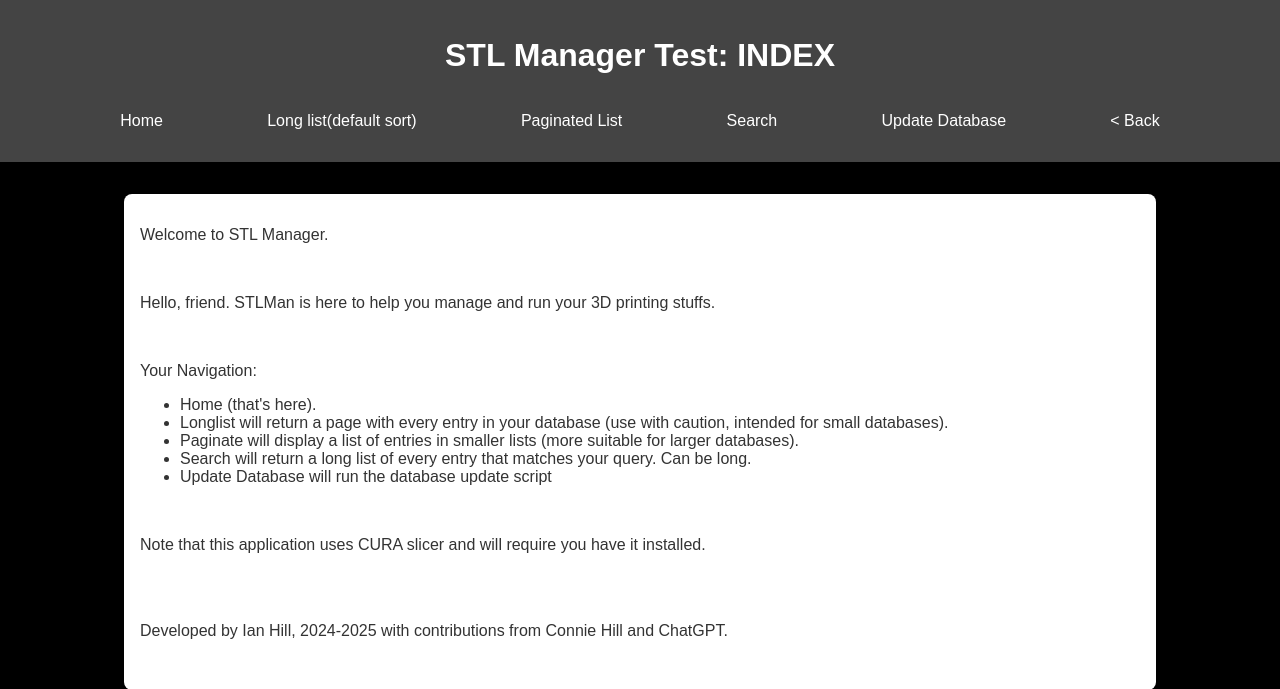
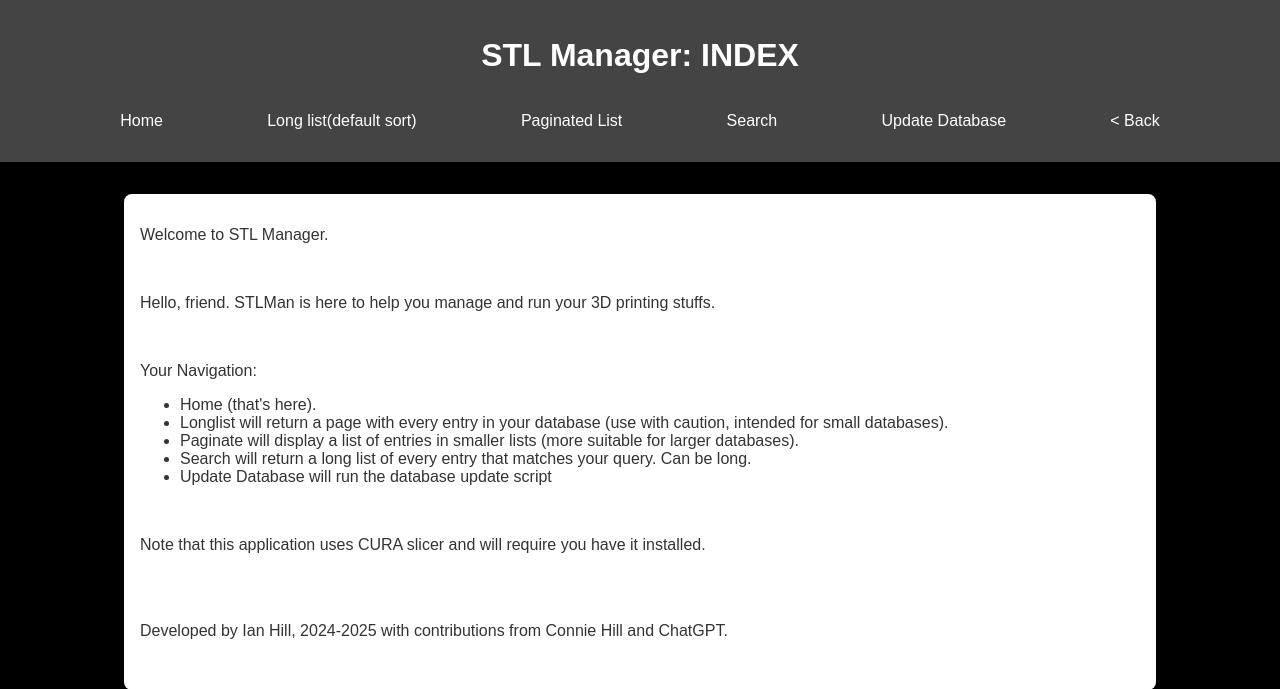
Before and after one commit to hitsaru-i/stlmanpublic, a Flask app: page / in a window 1280 px wide. Shown: the top 689 px of the page. Run offline with Flask 3, Linux system fonts and the light colour scheme.

Commit message:
Removed word 'test' from filepage/base.

```diff
--- a/stlman/templates/base.html
+++ b/stlman/templates/base.html
@@ -7,7 +7,7 @@
 
 <body>
     <header>
-        <h1>STL Manager Test: {{ page }}</h1>
+        <h1>STL Manager: {{ page }}</h1>
         <nav>
             <a href='/index'>Home</a>
             <a href='/longlist'>Long list(default sort)</a>
```
